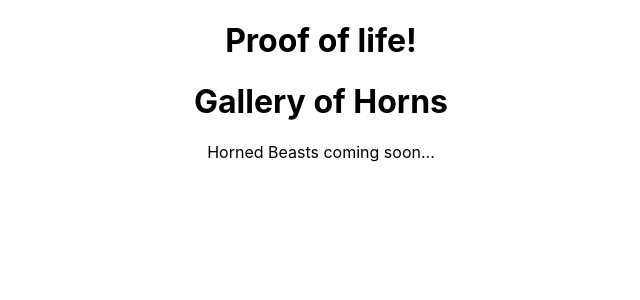
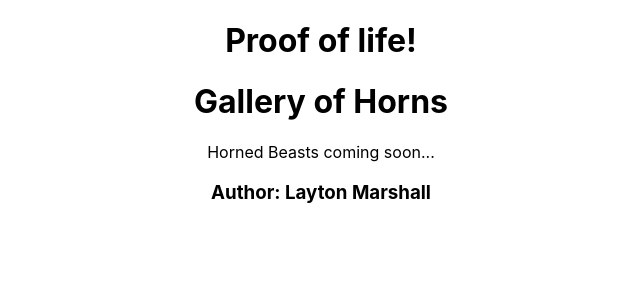
Before and after one commit to Laytonmar05/gallery-of-horns, a React (Create React App) app: page / in a window 1280 px wide. Shown: the top 300 px of the page, without its empty margins (319-959 px from the left). Built offline with nearby package versions, Linux system fonts and the light colour scheme.

Commit message:
Footer Component

```diff
--- a/src/App.js
+++ b/src/App.js
@@ -2,6 +2,7 @@ import React from 'react';
 import './App.css';
 import Header from './Header';
 import Main from './Main';
+import Footer from './Footer'
 
 class App extends React.Component {
   render() {
@@ -10,6 +11,7 @@ class App extends React.Component {
         <h1>Proof of life!</h1>
         <Header />
         <Main />
+        <Footer />
       </div>
     );
   }
--- /dev/null
+++ b/src/Footer.js
@@ -0,0 +1,12 @@
+import { render } from '@testing-library/react';
+import React from 'react';
+
+class Footer extends React.Component {
+render() {
+    return (
+        <h3> Author: Layton Marshall </h3>
+    );
+  }
+}
+
+export default Footer;
```
